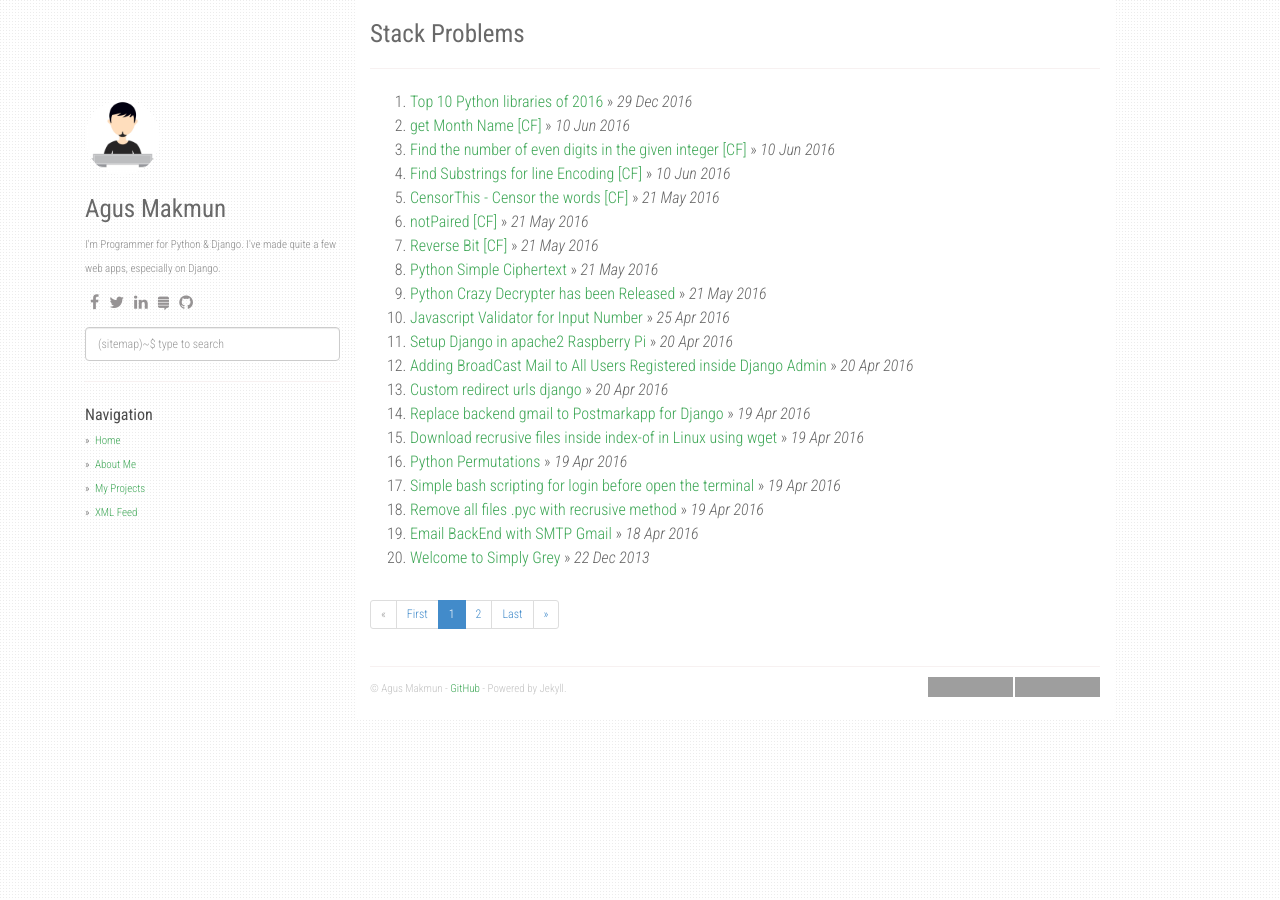
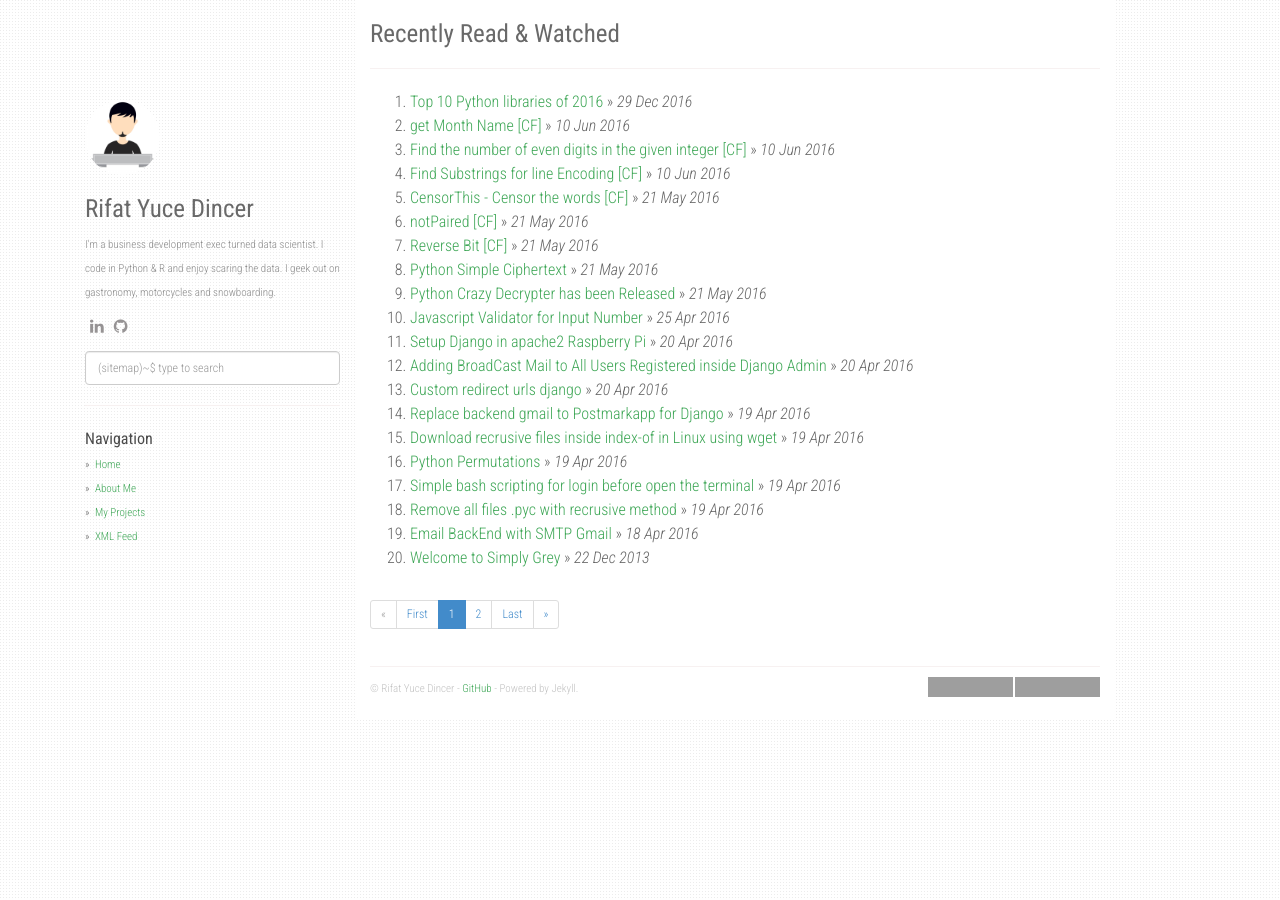
Before and after one commit to yucedincer/yucedincer.github.io, a Jekyll site: the page built from index.html, in a window 1280 px wide. Built offline with Jekyll 4.4.1, drawn with Linux system fonts in a browser that asks for light colours; nearby versions of some CDN libraries; the list of posts is cut into pages by our own code; grey boxes are pictures that could not be loaded.

Commit message:
updated config.yml

```diff
--- a/_config.yml
+++ b/_config.yml
@@ -1,8 +1,8 @@
-title: Stack Problems
-description: My Personal Stack Problems
-author: Agus Makmun
-github: https://github.com/agusmakmun
-about: I'm Programmer for Python & Django. I've made quite a few web apps, especially on Django.
+title: Recently Read & Watched
+description: My Personal Reading & Watching
+author: Rifat Yuce Dincer
+github: https://github.com/yucedincer
+about: I'm a business development exec turned data scientist. I code in Python & R and enjoy scaring the data. I geek out on gastronomy, motorcycles and snowboarding.
 disqus_shortname: stackproblems
 google_analytics: UA-XXXXXXXX-Y
 avatar_url: /static/img/avatar.jpg
@@ -16,20 +16,20 @@ collections:
     permalink: /project/:path/
 
 social:
-    - icon: fa-facebook
-      link: "#"
-    - icon: fa-twitter
-      link: "#"
+    # - icon: fa-facebook
+    #   link: "#"
+    # - icon: fa-twitter
+    #   link: "#"
     - icon: fa-linkedin
-      link: "#"
-    - icon: fa-stack-exchange
-      link: "#"
+      link: "www.linkedin.com/in/rifatyucedincer"
+    # - icon: fa-stack-exchange
+    #   link: "#"
     - icon: fa-github
-      link: "https://github.com/agusmakmun"
+      link: "https://github.com/yucedincer"
 
-share:
-  twitter_username: github.io
-  fb_appid: 1749788565247320
+# share:
+#   twitter_username: github.io
+#   fb_appid: 1749788565247320
 
 urls:
     - text: About Me
@@ -39,7 +39,7 @@ urls:
     - text: XML Feed
       url: /feed.xml
 
-url: "https://agusmakmun.github.io"
+url: "https://yucedincer.github.io"
 baseurl: ""
 paginate: 20
 per_page: 20
```
